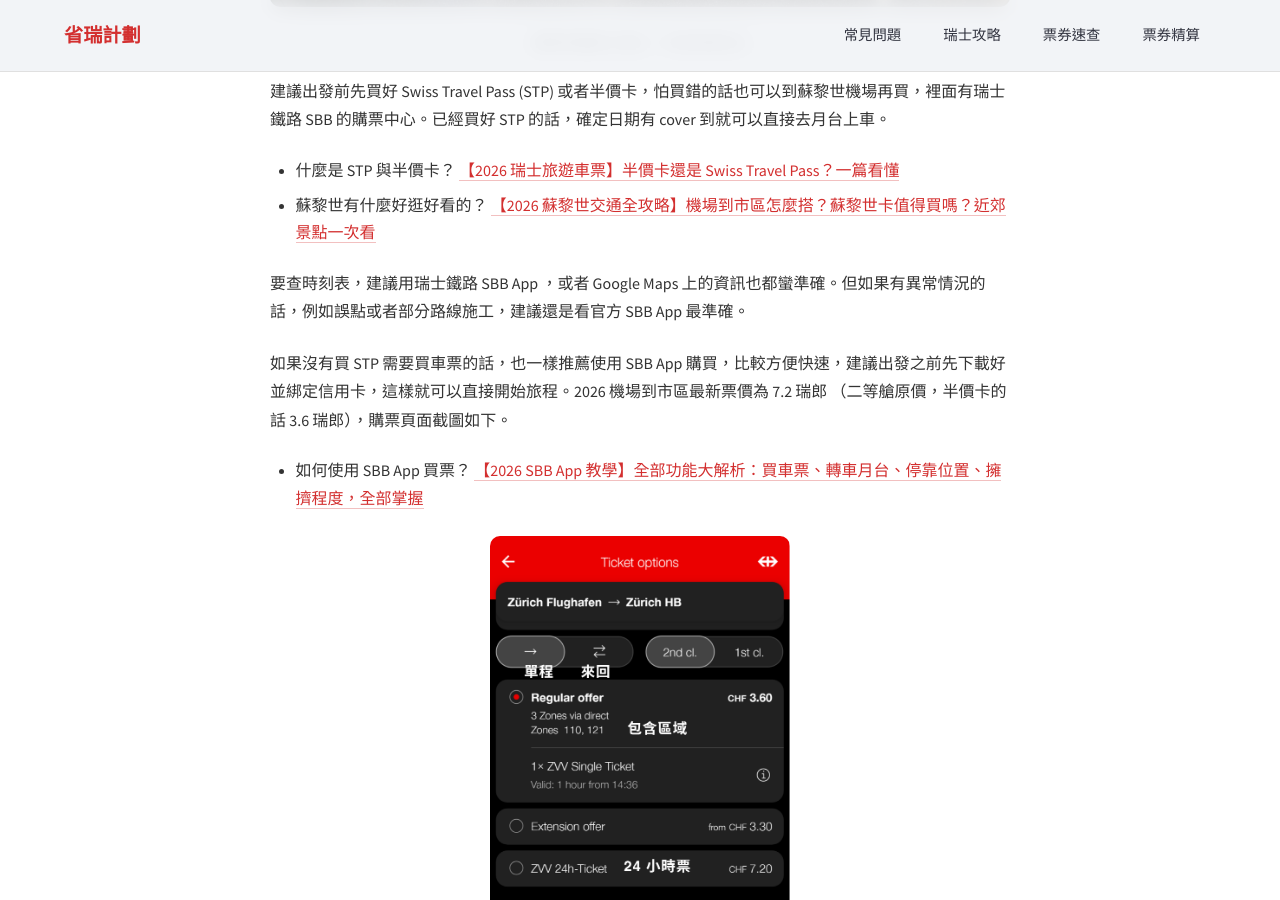
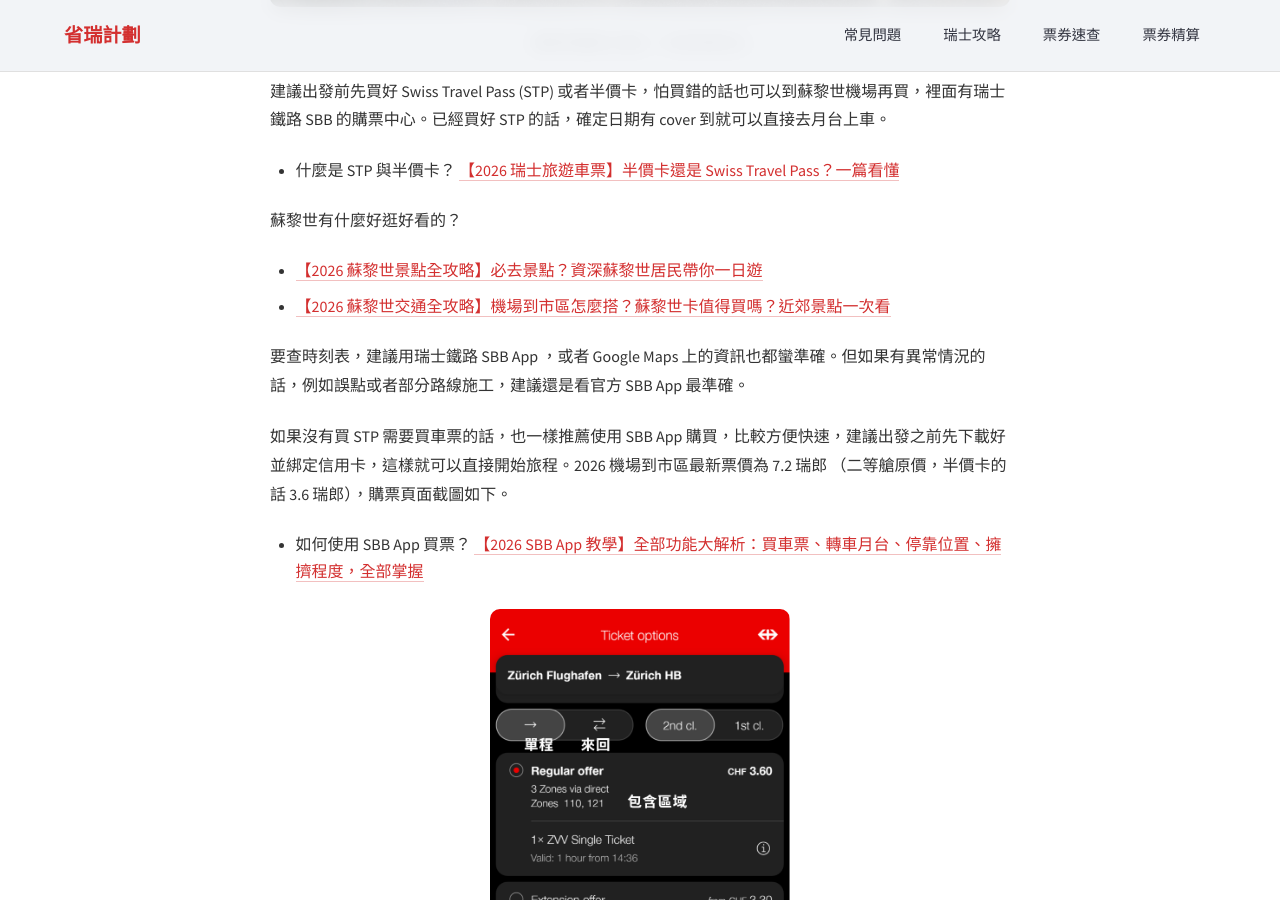
Before and after one commit to Chichinghsu/swisspro, a Jekyll site: the page built from _posts/2026-06-11-zurich-airport-guide.md, in a window 1280 px wide and 900 px high, scrolled down 5956 px. Built offline with Jekyll 4.4.1, drawn with Linux system fonts in a browser that asks for light colours; some of the changed text lies outside the part shown.

Commit message:
add new zurich post link in old zurich posts

```diff
--- a/_posts/2026-04-18-zurich-guide.md
+++ b/_posts/2026-04-18-zurich-guide.md
@@ -11,8 +11,15 @@
 last_modified_at: 2026-07-04
 ---
 
-蘇黎世大眾運輸路網錯綜複雜，看這篇完全拆解路網邏輯。本文分為以下幾個部分，包含所有蘇黎世近郊常去景點，以及要去那邊票券怎麼買：
+蘇黎世大眾運輸路網錯綜複雜，看這篇完全拆解路網邏輯。本文主要包含
 
+1. 蘇黎世近郊常去景點介紹
+1. 蘇黎世大眾運輸票怎麼買
+
+想看蘇黎世「市區」景點的話，請見此文
+
+- {% assign target_post = site.posts | where: "url", "/blog/zurich-city-guide/" | first %}
+<a href="{{ target_post.url }}" class="swiss-red-link">{{ target_post.title }}</a>
 
 <style>
 .swiss-slider-container {
@@ -122,7 +129,7 @@
 
     <a href="#zurich" class="znav-btn">
       <div class="znav-icon">🚋</div>
-      <div class="znav-label">蘇黎世市區交通</div>
+      <div class="znav-label">蘇黎世市區交通攻略</div>
       <div class="znav-desc">蘇黎世市區的票怎麼買？24 小時票</div>
     </a>
 
@@ -201,7 +208,7 @@
 
 
 <a id="zurich"></a>
-## 蘇黎世市區交通
+## 蘇黎世市區交通攻略
 
 蘇黎世市區主要有輕軌電車 (Tram)、公車、火車 (S-Bahn) 為主，沒有捷運/地鐵。最精華的景點幾乎都在 110 區內，包括班霍夫大街 (Bahnhofstrasse) 、蘇黎世湖畔、蘇黎世中央車站、林登霍夫 (Lindenhof)、老城區、蘇黎世大教堂等等。如上圖所示，蘇黎世交通重點是「區」，而不是距離，只要在區內不管搭多遠，價格一樣。
 
--- a/_posts/2026-06-11-zurich-airport-guide.md
+++ b/_posts/2026-06-11-zurich-airport-guide.md
@@ -347,7 +347,12 @@
 
 - 什麼是 STP 與半價卡？ {% assign target_post = site.posts | where: "url", "/blog/stp-halbtax-guide/" | first %}
 <a href="{{ target_post.url }}" class="swiss-red-link">{{ target_post.title }}</a>
-- 蘇黎世有什麼好逛好看的？ {% assign target_post = site.posts | where: "url", "/blog/zurich-guide/" | first %}
+
+蘇黎世有什麼好逛好看的？
+
+- {% assign target_post = site.posts | where: "url", "/blog/zurich-city-guide/" | first %}
+<a href="{{ target_post.url }}" class="swiss-red-link">{{ target_post.title }}</a>
+- {% assign target_post = site.posts | where: "url", "/blog/zurich-guide/" | first %}
 <a href="{{ target_post.url }}" class="swiss-red-link">{{ target_post.title }}</a>
 
 要查時刻表，建議用瑞士鐵路 SBB App ，或者 Google Maps 上的資訊也都蠻準確。但如果有異常情況的話，例如誤點或者部分路線施工，建議還是看官方 SBB App 最準確。
@@ -571,7 +576,11 @@
 
 蘇黎世機場是許多瑞士自由行旅客的第一站，也是最後一站。雖然是大型國際機場，但整體動線清楚、交通便利，看完這篇之後，所有疑慮應該已經煙消雲散，祝你有個順利又愉快的瑞士旅程！
 
-- 蘇黎世有什麼好逛好看的？ {% assign target_post = site.posts | where: "url", "/blog/zurich-guide/" | first %}
+蘇黎世有什麼好逛好看的？
+
+- {% assign target_post = site.posts | where: "url", "/blog/zurich-city-guide/" | first %}
+<a href="{{ target_post.url }}" class="swiss-red-link">{{ target_post.title }}</a>
+- {% assign target_post = site.posts | where: "url", "/blog/zurich-guide/" | first %}
 <a href="{{ target_post.url }}" class="swiss-red-link">{{ target_post.title }}</a>
 
 本文最下方整理了常見問題，如果還是不清楚的話歡迎去 <a href="https://www.instagram.com/swisspro.tw/">Instagram</a> 私訊發問或者詢問 <a href="https://lin.ee/5BCOXOU">官方 LINE</a>。
```
